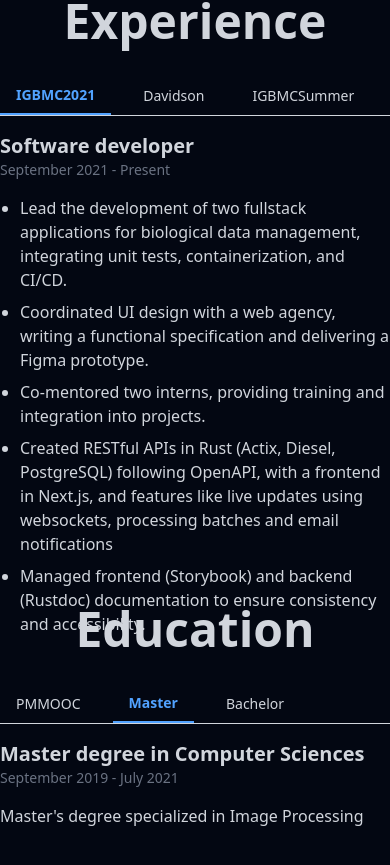
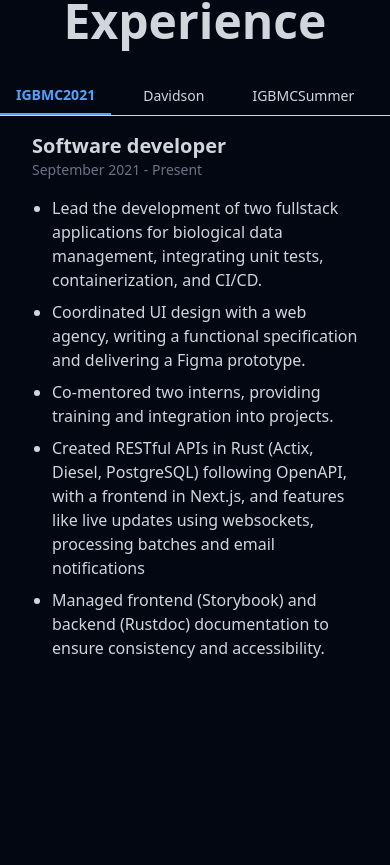
Before and after one commit to Stygmates/portfolio2025, a Next.js app: page / in a window 390 px wide. Shown: the part 1093-1958 px from the top of the page. Built offline with nearby package versions, Linux system fonts and the light colour scheme.

Commit message:
Fix responsive design

```diff
--- a/src/app/components/Education.tsx
+++ b/src/app/components/Education.tsx
@@ -55,7 +55,7 @@
           ))}
         </div>
 
-        <div>
+        <div className="mx-8">
           <h3 className="text-xl font-semibold">{educationItems[activeTab].jobTitle}</h3>
           <p className="text-sm text-gray-500 mb-4">{educationItems[activeTab].duration}</p>
           <motion.div key={activeTab} initial={{opacity: 0}} animate={{opacity: 1}} transition={{duration: 1}} className="list-disc space-y-2">
--- a/src/app/components/Experience.tsx
+++ b/src/app/components/Experience.tsx
@@ -48,7 +48,7 @@
     }
 
     return (
-      <div className="w-full max-w-3xl mx-auto h-100 mt-8">
+      <div className="w-full max-w-3xl mx-auto mt-8 h-300 md:h100">
         <div className="flex space-x-4 border-b mb-4">
           {Object.keys(experienceItems).map((key) => (
             <button
@@ -65,7 +65,7 @@
           ))}
         </div>
 
-        <div>
+        <div className="mx-8">
           <h3 className="text-xl font-semibold">{experienceItems[activeTab].jobTitle}</h3>
           <p className="text-sm text-gray-500 mb-4">{experienceItems[activeTab].duration}</p>
           <motion.ul key={activeTab} initial={{opacity: 0}} animate={{opacity: 1}} transition={{duration: 1}} className="list-disc pl-5 space-y-2">
--- a/src/app/components/HobbyStack.tsx
+++ b/src/app/components/HobbyStack.tsx
@@ -11,8 +11,8 @@
 export default function HobbyStack() {
     return (
         <div id="techstack" className="flex flex-col items-center justify-center h-full">
-            <h1 className="text-5xl font-bold">My current Hobby Stack</h1>
-            <div className="flex flex-wrap gap-4 mt-8">
+            <h1 className="text-5xl font-bold text-center">My current Hobby Stack</h1>
+            <div className="flex flex-wrap gap-4 mt-8 justify-center">
                 {hobbies.map((hobby) => (
                     <HobbyCard key={hobby.alt} {...hobby} />
                 ))}
--- a/src/app/components/Projects.tsx
+++ b/src/app/components/Projects.tsx
@@ -68,7 +68,7 @@
 
 function ProjectTile({ title, description, githubLink, icons, link, storybookLink }: ProjectTileProps) {
     return (
-        <div className="border border-solid rounded-2xl flex flex-col gap-2 justify-center items-center p-4 font-semibold w-96 h-96 hover:brightness-125 hover:scale-110 text-white shadow-md transition-all duration-300">
+        <div className="border border-solid rounded-2xl flex flex-col gap-2 justify-center items-center p-4 font-semibold w-80 h-80 md:w-96 md:w-96 hover:brightness-125 hover:scale-110 text-white shadow-md transition-all duration-300">
             <div className='flex gap-4'>
                 <a
                     href={githubLink}
```
